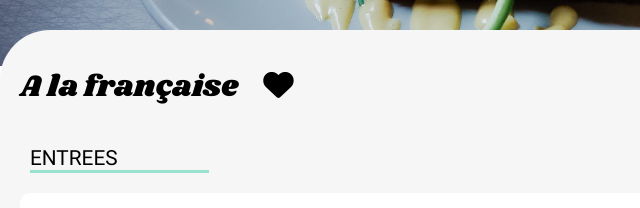
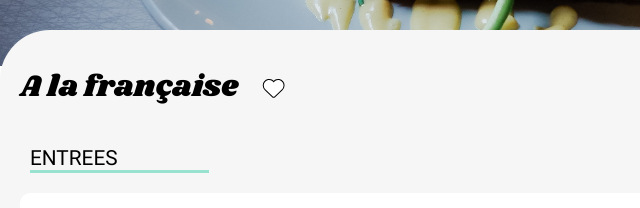
Before and after one commit to karimc77/KarimCheaibi_3_25052021, a plain HTML site: page alafrancaise.html in a window 1280 px wide. Shown: the part 514-722 px from the top of the page, 0-640 px from the left. Drawn offline with Linux system fonts and the light colour scheme.

Commit message:
Modif Heart vide puis anim color menus.css

```diff
--- a/css/main.css
+++ b/css/main.css
@@ -337,13 +337,13 @@ a:link {
     -webkit-text-stroke-color: black;
 }
 
-.fa-heart::before {
+.fa-heart:before {
     /*content: "\f004";*/
     font-weight: bold;
     transition: color 1s ease-out;
 }
 
-.fa-heart:hover::before {
+.fa-heart:hover {
     color: #9356DC;
     cursor: pointer;
 }
--- a/css/menus.css
+++ b/css/menus.css
@@ -219,15 +219,20 @@ header {
 
 .fa-heart {
     margin-left:25px;
+    font-size: 1.3rem;
+    color: white;
+    margin-top: -2%;
+    -webkit-text-stroke-width: 1px;
+    -webkit-text-stroke-color: black;
 }
 
-.fa-heart::before {
+.fa-heart:before {
     border-color:white;
     font-weight: bold;
     transition: color 0.5s;
 }
 
-.fa-heart:hover::before {
+.fa-heart:hover {
     color: #9356DC;
     cursor: pointer;
 }
```
Also changed, not shown: index.html (+1 -0 lines).
